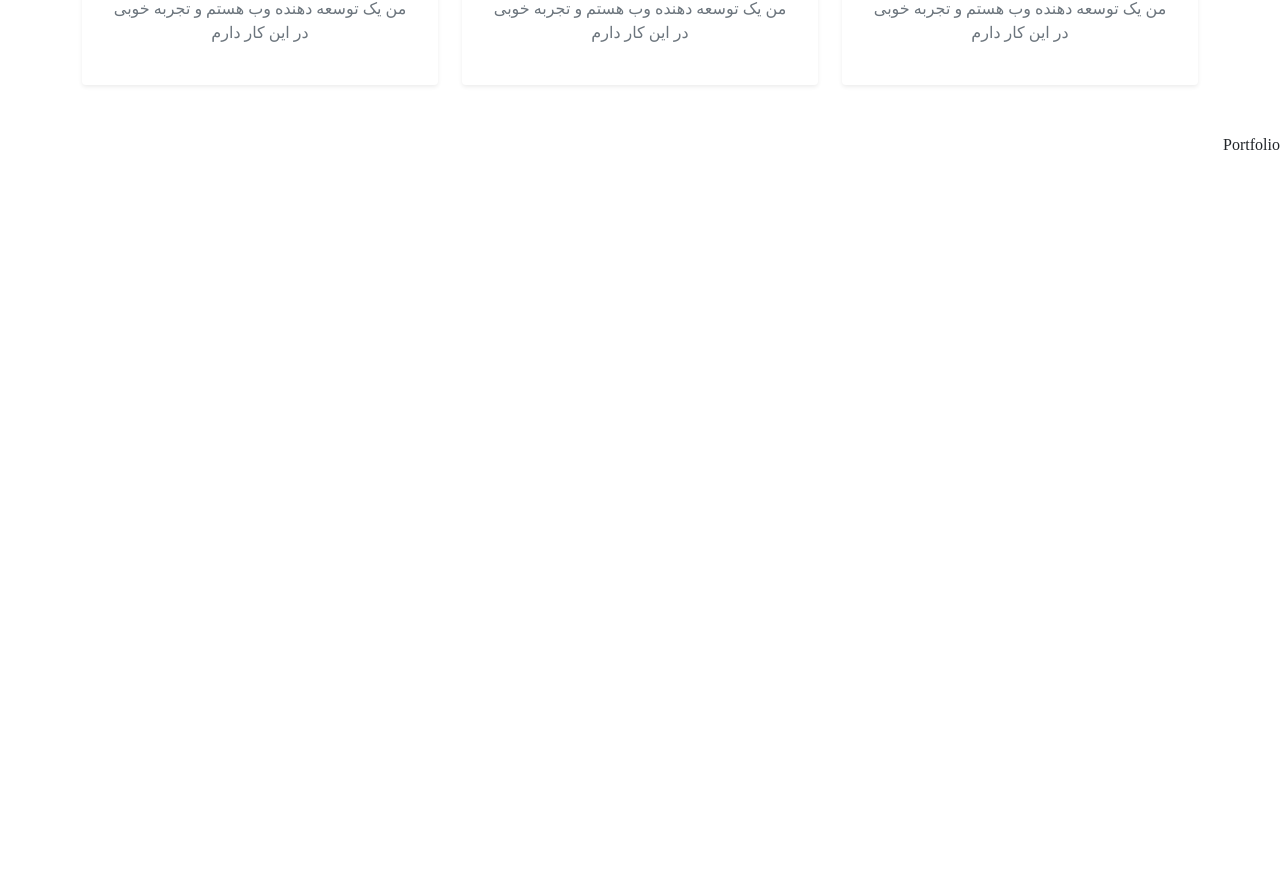
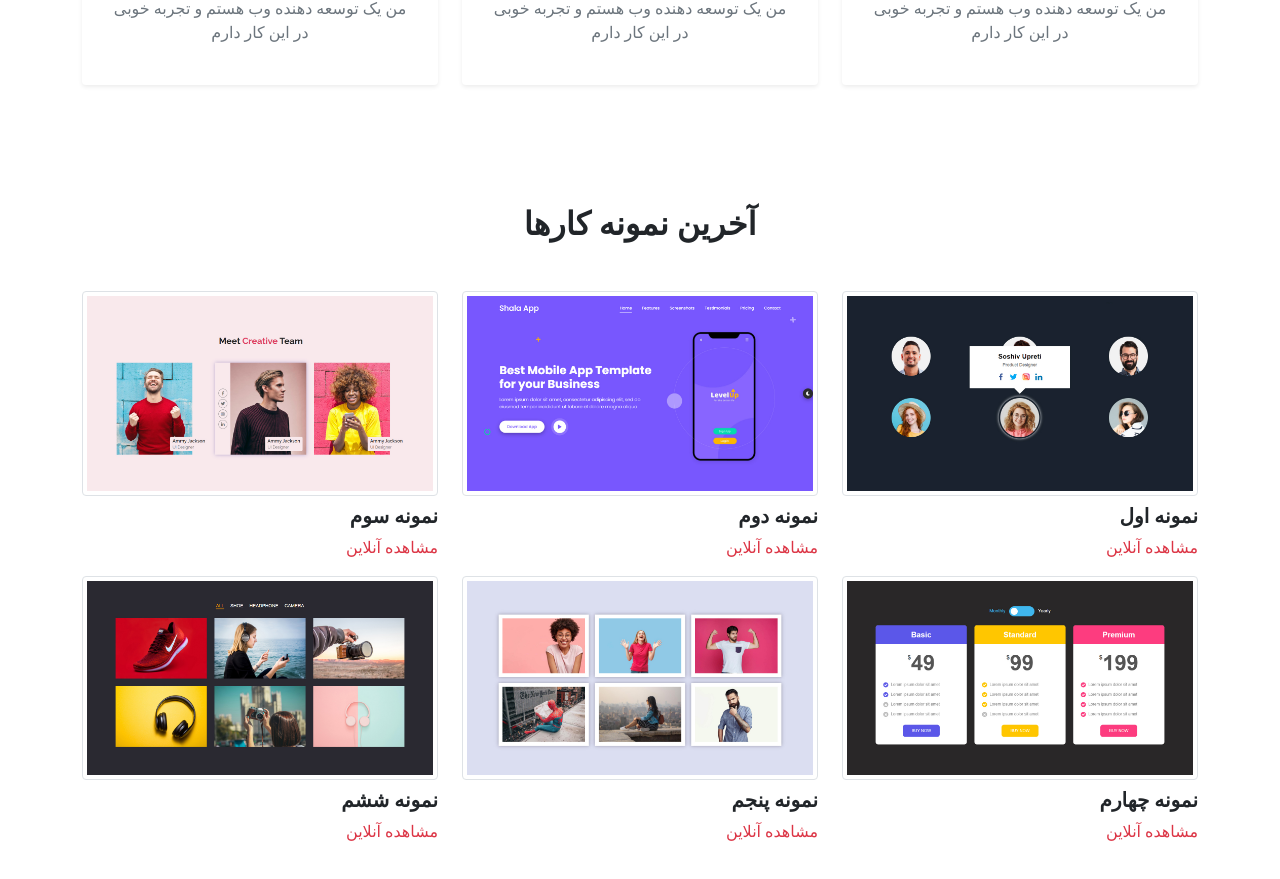
Before and after one commit to alishahi7645/alishahi-website, a React (Create React App) app: page / in a window 1280 px wide. Shown: the part 1737-2616 px from the top of the page. Before the commit the page ends 1894 px from the top, so only its background shows below. Built offline with nearby package versions, Linux system fonts and the light colour scheme; the HTML template or start-up script is replaced by a standard one.

Commit message:
end styling portfolio

```diff
--- a/src/components/Portfolio/Portfolio.js
+++ b/src/components/Portfolio/Portfolio.js
@@ -1,8 +1,81 @@
-import React from 'react'
+import React from 'react';
+import img1 from '../../assets/img/portfolio/1.jpg'
+import img2 from '../../assets/img/portfolio/2.jpg'
+import img3 from '../../assets/img/portfolio/3.jpg'
+import img4 from '../../assets/img/portfolio/4.jpg'
+import img5 from '../../assets/img/portfolio/5.jpg'
+import img6 from '../../assets/img/portfolio/6.jpg'
 
 function Portfolio() {
   return (
-    <div>Portfolio</div>
+    <div className='portfolio py-4' id='portfolio'>
+        <div className="container py-5">
+            <div className="row justify-content-center">
+                <div className="col-lg-8">
+                    <div className="section-title text-center">
+                        <h2 className="fw-bold mb-5">آخرین نمونه کارها</h2>
+                    </div>
+                </div>
+            </div>
+
+            <div className="row">
+                <div className="col-md6 col-lg-4">
+                    <div className="portfolio-item">
+                        <img src={img1} alt="" className='w-100 img-thumbnail' />
+                        <h3 className='fs-5 fw-bold my-2'>نمونه اول</h3>
+                        <p>
+                            <a href="" className='text-danger text-decoration-none fs-6'>مشاهده آنلاین</a>
+                        </p>
+                    </div>
+                </div>
+                <div className="col-md6 col-lg-4">
+                    <div className="portfolio-item">
+                        <img src={img2} alt="" className='w-100 img-thumbnail' />
+                        <h3 className='fs-5 fw-bold my-2'>نمونه دوم</h3>
+                        <p>
+                            <a href="" className='text-danger text-decoration-none fs-6'>مشاهده آنلاین</a>
+                        </p>
+                    </div>
+                </div>
+                <div className="col-md6 col-lg-4">
+                    <div className="portfolio-item">
+                        <img src={img3} alt="" className='w-100 img-thumbnail' />
+                        <h3 className='fs-5 fw-bold my-2'>نمونه سوم</h3>
+                        <p>
+                            <a href="" className='text-danger text-decoration-none fs-6'>مشاهده آنلاین</a>
+                        </p>
+                    </div>
+                </div>
+                <div className="col-md6 col-lg-4">
+                    <div className="portfolio-item">
+                        <img src={img4} alt="" className='w-100 img-thumbnail' />
+                        <h3 className='fs-5 fw-bold my-2'>نمونه چهارم</h3>
+                        <p>
+                            <a href="" className='text-danger text-decoration-none fs-6'>مشاهده آنلاین</a>
+                        </p>
+                    </div>
+                </div>
+                <div className="col-md6 col-lg-4">
+                    <div className="portfolio-item">
+                        <img src={img5} alt="" className='w-100 img-thumbnail' />
+                        <h3 className='fs-5 fw-bold my-2'>نمونه پنجم</h3>
+                        <p>
+                            <a href="" className='text-danger text-decoration-none fs-6'>مشاهده آنلاین</a>
+                        </p>
+                    </div>
+                </div>
+                <div className="col-md6 col-lg-4">
+                    <div className="portfolio-item">
+                        <img src={img6} alt="" className='w-100 img-thumbnail' />
+                        <h3 className='fs-5 fw-bold my-2'>نمونه ششم</h3>
+                        <p>
+                            <a href="" className='text-danger text-decoration-none fs-6'>مشاهده آنلاین</a>
+                        </p>
+                    </div>
+                </div>
+            </div>
+        </div>
+    </div>
   )
 }
 
```
